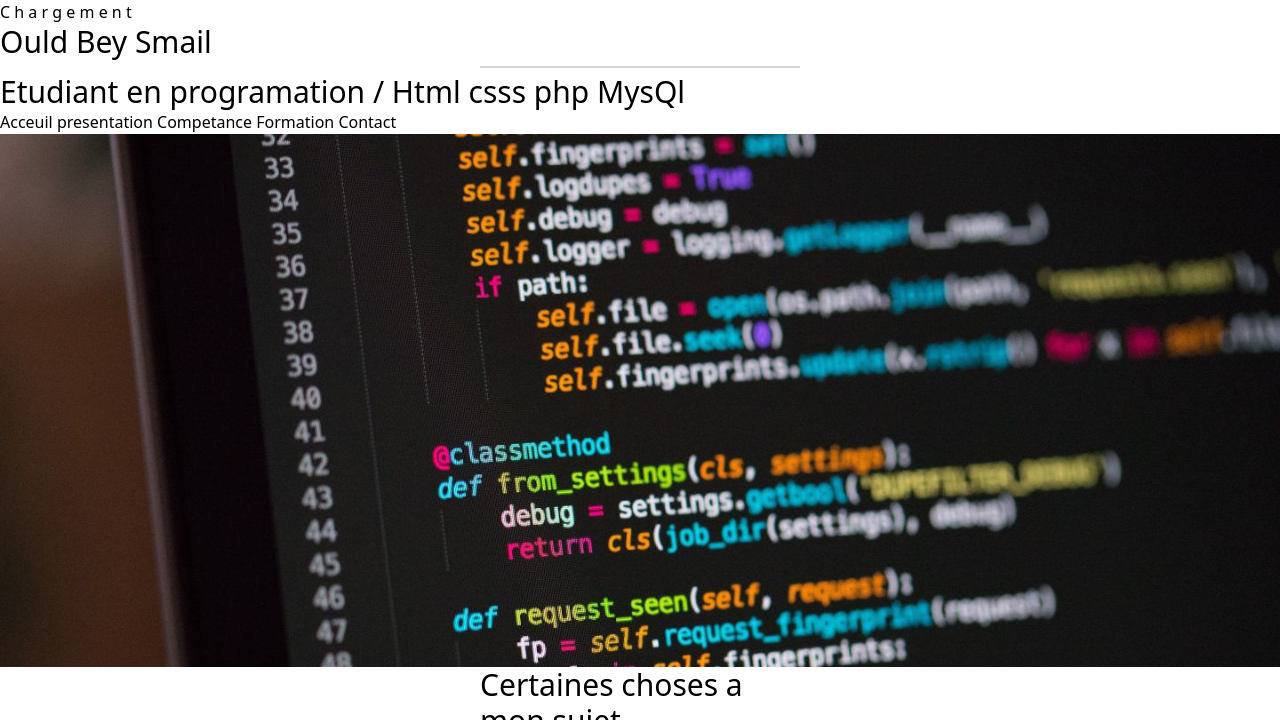
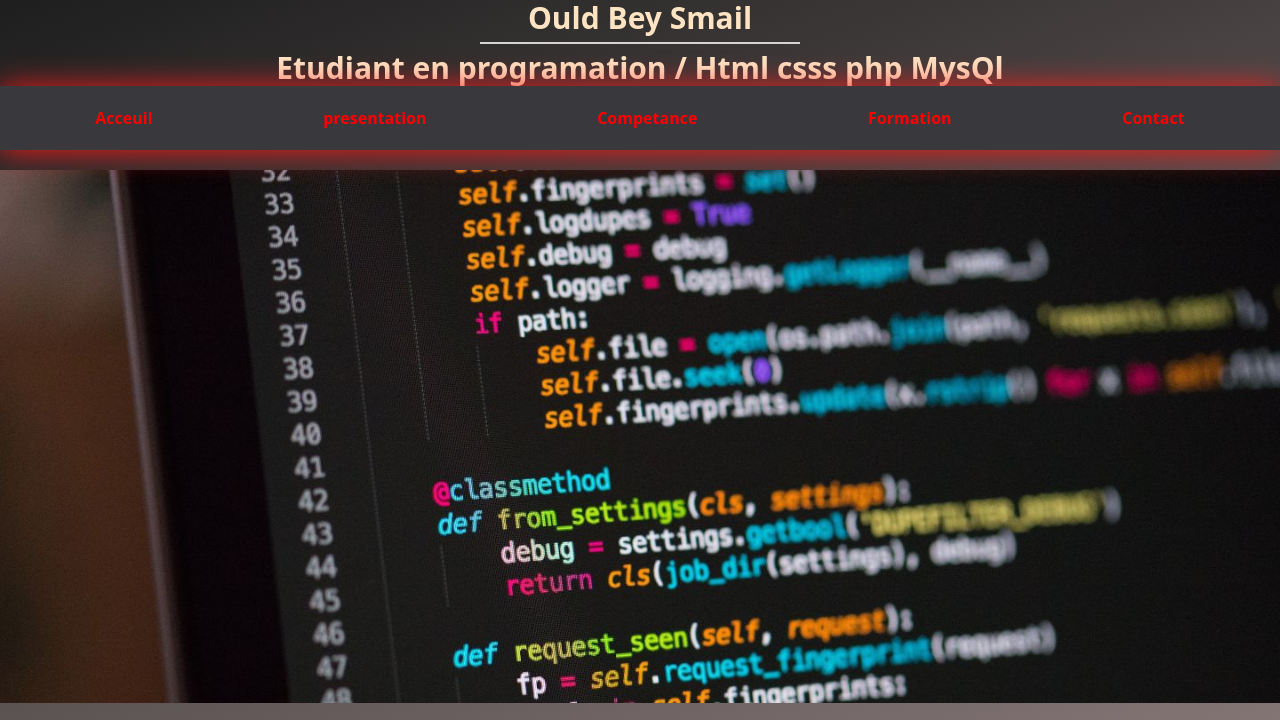
Before and after one commit to Smail93110/cv-et-lettre-de-motivations, a plain HTML site: page cv.html in a window 1280 px wide. Shown: the top 720 px of the page. Drawn offline with nearby package versions, Linux system fonts and the light colour scheme.

Commit message:
mise a niveau

```diff
--- a/cv.html
+++ b/cv.html
@@ -5,7 +5,7 @@
     <meta charset="UTF-8">
     <meta http-equiv="X-UA-Compatible" content="IE=edge">
     <meta name="viewport" content="width=device-width, initial-scale=1.0">
-    <!-- <link rel="stylesheet" href="./cvv.css"> -->
+    <link rel="stylesheet" href="./cvv.css">
     <title>CV et Lettre de motivation</title>
     <script src="https://cdn.tailwindcss.com?plugins=forms,typography,aspect-ratio,line-clamp"></script>
 
```
